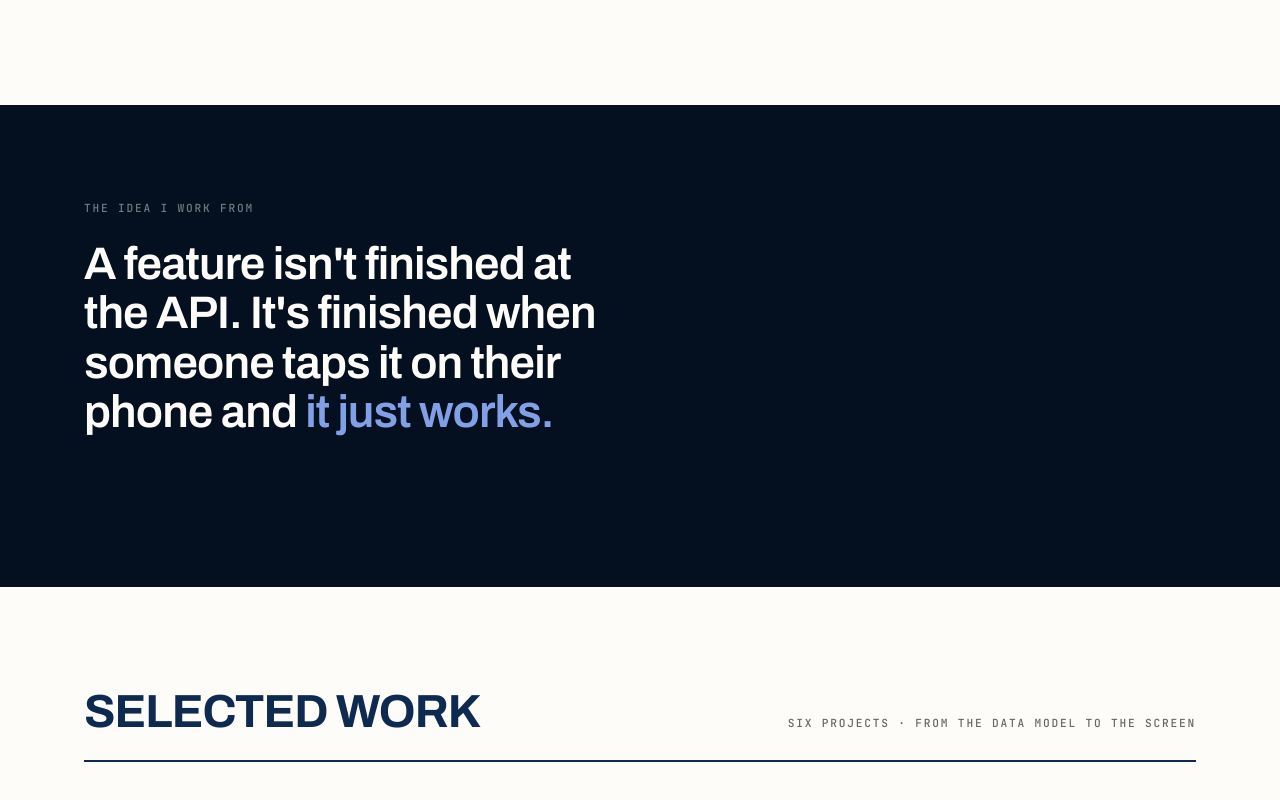
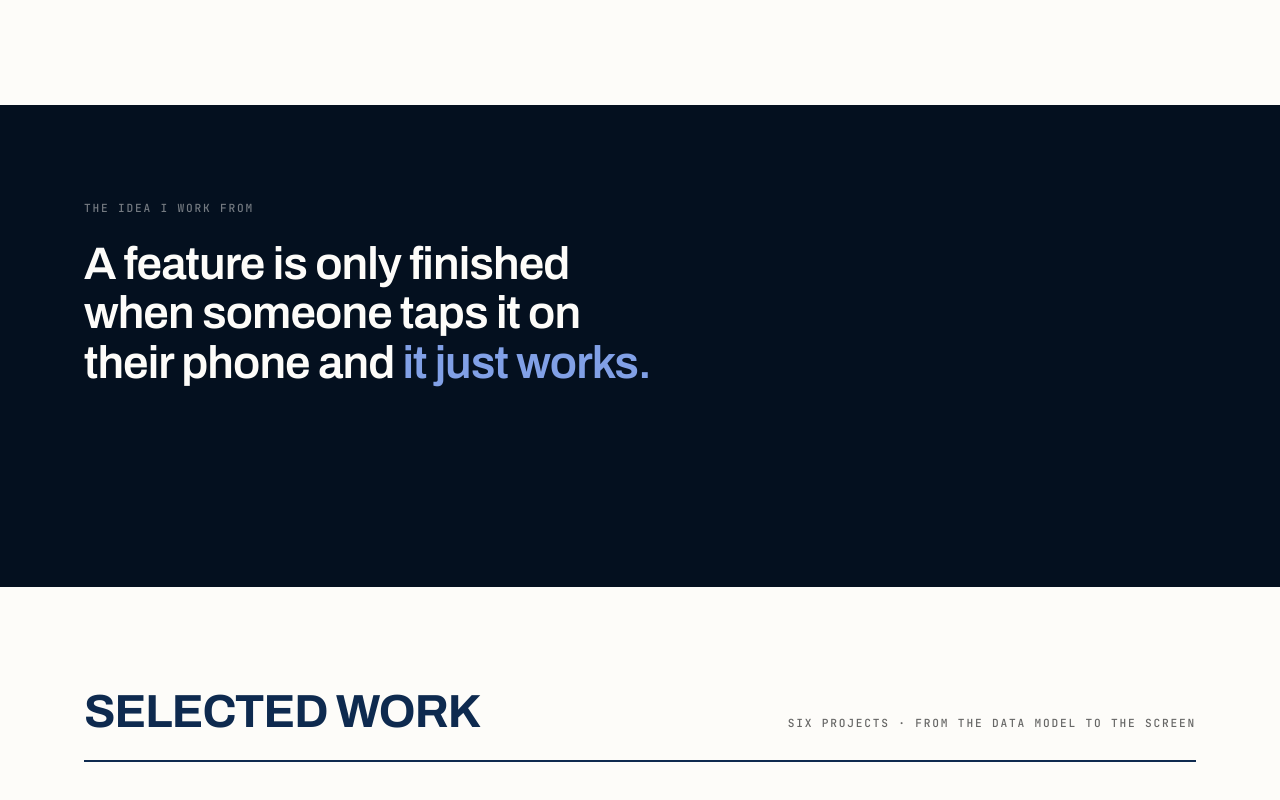
Before and after one commit to akcelgraca/portfolio, a Next.js app: page / in a window 1280 px wide. Shown: the part 688-1488 px from the top of the page. Built offline with nearby package versions, Linux system fonts and the light colour scheme.

Commit message:
reescrever a citação central sem a construção "isn't X, it's Y"

```diff
--- a/app/data.ts
+++ b/app/data.ts
@@ -11,7 +11,7 @@ export const profile = {
     "The work below covers most of that range — a social fitness app shipping on iOS and Android, a transit system on a PostgreSQL core, concurrent services in C, and a machine-learning pipeline. Different layers, same habit: get the data model right, then make it feel obvious on screen.",
   ],
   statement:
-    "A feature isn't finished at the API. It's finished when someone taps it on their phone and it just works.",
+    "A feature is only finished when someone taps it on their phone and it just works.",
   social: {
     github: "https://github.com/akcelgraca",
     linkedin: "https://www.linkedin.com/in/akcel-graça-84a948203/",
--- a/app/page.tsx
+++ b/app/page.tsx
@@ -88,8 +88,8 @@ export default function Home() {
             <div>
               <p className="band-tag tag">The idea I work from</p>
               <blockquote className="band-quote">
-                A feature isn&apos;t finished at the API. It&apos;s finished when someone taps it on
-                their phone and <em>it just works.</em>
+                A feature is only finished when someone taps it on their phone and{" "}
+                <em>it just works.</em>
               </blockquote>
             </div>
             <div className="band-about reveal">
```
